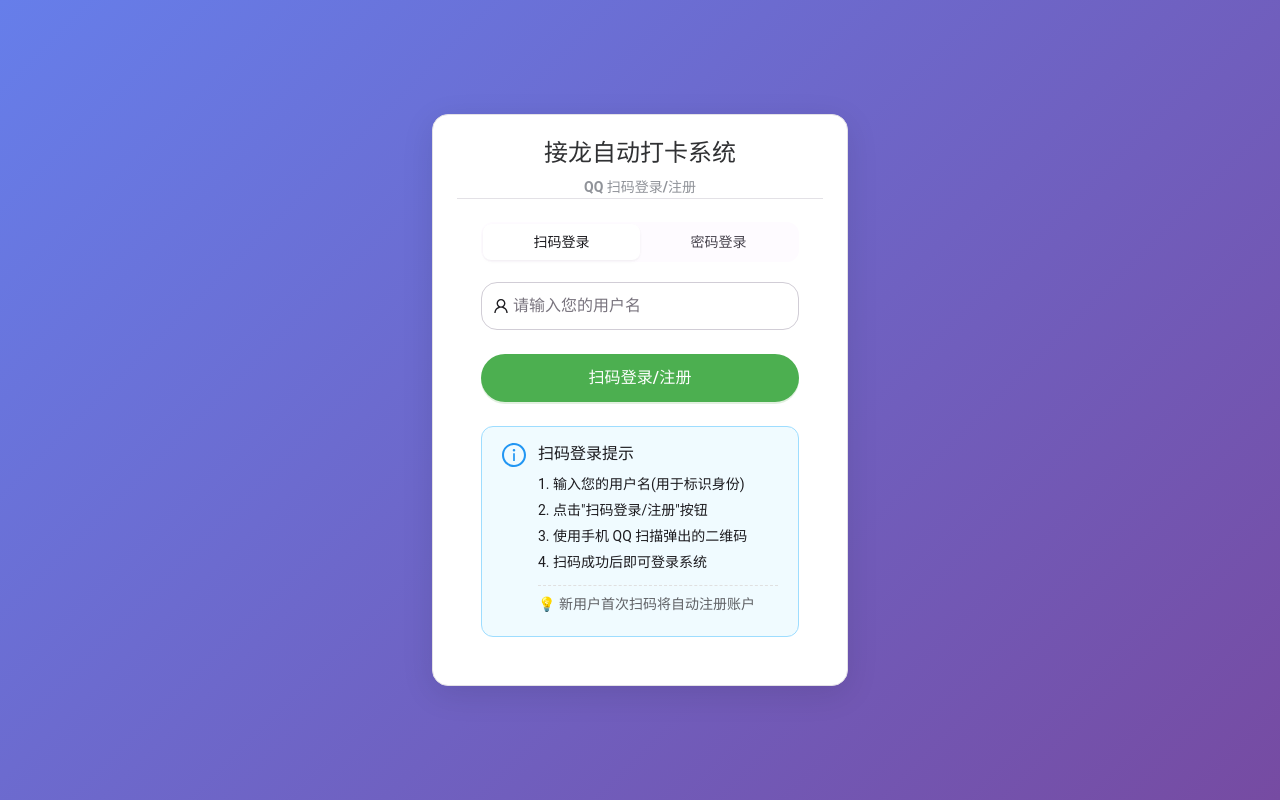
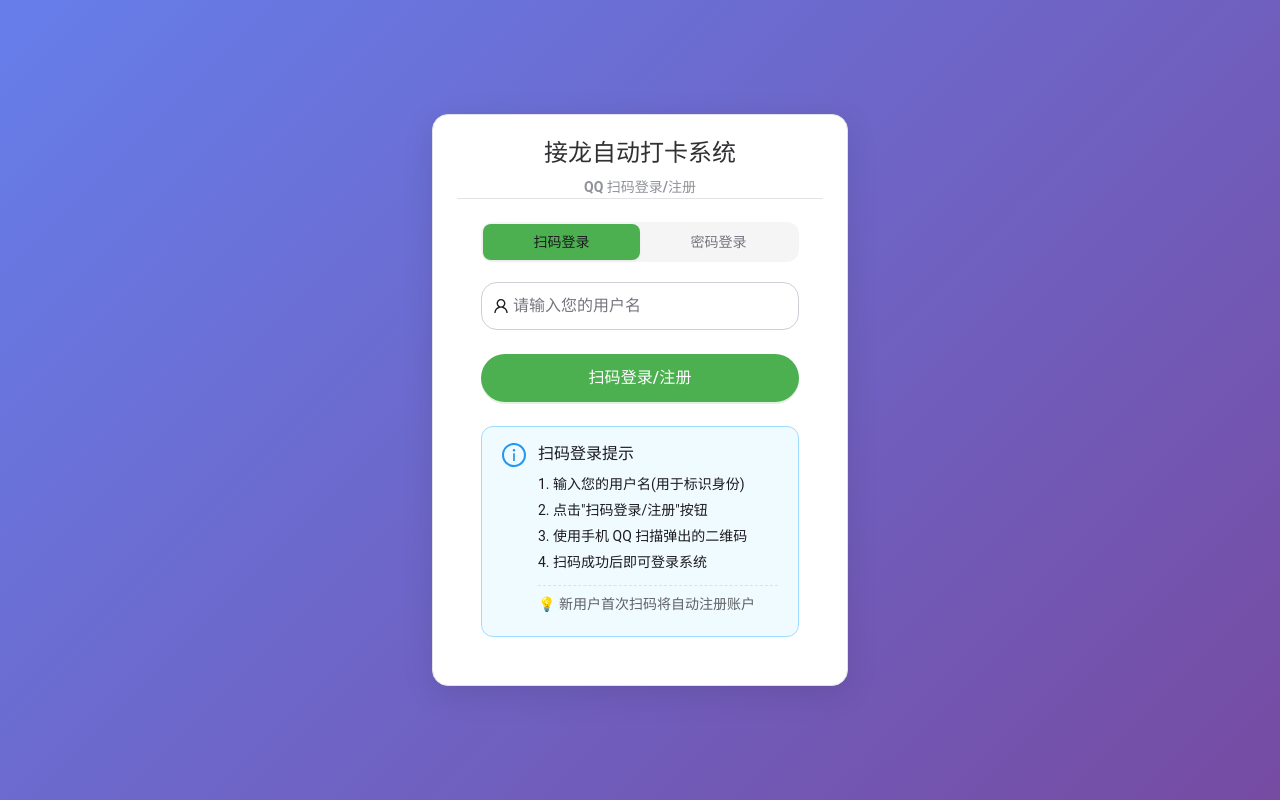
Before and after one commit to Cccc-owo/CheckInApp, a Vue app in the folder frontend/: page /login in a window 1280 px wide. Built offline with nearby package versions, Linux system fonts and the light colour scheme.

Commit message:
style: fix login view segmented compoment

```diff
--- a/frontend/src/antd-theme.js
+++ b/frontend/src/antd-theme.js
@@ -202,6 +202,38 @@ export default function getAntdTheme(isDark = false) {
         colorText: isDark ? '#e6e1e5' : '#1c1b1f',
       },
 
+      // === Segmented 组件 ===
+      Segmented: {
+        borderRadius: 12,
+        borderRadiusSM: 8,
+        // 根据源码，Segmented 使用这些 token 映射：
+        // labelColor <- colorTextLabel
+        // labelColorHover <- colorText
+        // bgColor <- colorBgLayout
+        // bgColorHover <- colorFillSecondary
+        // bgColorSelected <- colorBgElevated
+
+        // 未选中项文字颜色
+        colorTextLabel: isDark ? '#938f99' : '#79747e',
+        labelColor: isDark ? '#938f99' : '#79747e',
+
+        // 选中项和 hover 时的文字颜色
+        colorText: isDark ? '#ffffff' : '#1c1b1f',
+        labelColorHover: isDark ? '#ffffff' : '#1c1b1f',
+
+        // 整体背景色
+        colorBgLayout: isDark ? '#26252a' : '#f5f5f5',
+        bgColor: isDark ? '#26252a' : '#f5f5f5',
+
+        // hover 背景色（降低透明度，保持文字可见）
+        colorFillSecondary: isDark ? 'rgba(129, 199, 132, 0.12)' : 'rgba(76, 175, 80, 0.08)',
+        bgColorHover: isDark ? 'rgba(129, 199, 132, 0.12)' : 'rgba(76, 175, 80, 0.08)',
+
+        // 选中项背景色（主题色）
+        colorBgElevated: isDark ? '#81c784' : '#4caf50',
+        bgColorSelected: isDark ? '#81c784' : '#4caf50',
+      },
+
       // === Tooltip 组件 ===
       Tooltip: {
         colorBgSpotlight: isDark ? '#313033' : '#f5f5f5', // Tooltip 背景色（跟随主题）
--- a/frontend/src/views/LoginView.vue
+++ b/frontend/src/views/LoginView.vue
@@ -351,6 +351,12 @@ const handleLoginError = error => {
   bottom: 0;
   overflow-y: auto;
   padding: 16px;
+  transition: background 0.3s ease;
+}
+
+/* 暗色模式背景 */
+.dark .login-container {
+  background: linear-gradient(135deg, #1a237e 0%, #4a148c 100%);
 }
 
 .login-card {
@@ -358,6 +364,11 @@ const handleLoginError = error => {
   box-shadow: 0 8px 32px rgba(0, 0, 0, 0.1);
   width: 100%;
   margin: 20px 0;
+}
+
+/* 暗色模式卡片阴影 */
+.dark .login-card {
+  box-shadow: 0 8px 32px rgba(0, 0, 0, 0.4);
 }
 
 .card-header {
@@ -368,12 +379,24 @@ const handleLoginError = error => {
   margin: 0;
   font-size: 24px;
   color: #303133;
+  transition: color 0.3s ease;
+}
+
+/* 暗色模式标题 */
+.dark .card-header h2 {
+  color: #e6e1e5;
 }
 
 .subtitle {
   margin: 10px 0 0 0;
   font-size: 14px;
   color: #909399;
+  transition: color 0.3s ease;
+}
+
+/* 暗色模式副标题 */
+.dark .subtitle {
+  color: #cac4d0;
 }
 
 .mode-switch {
@@ -389,10 +412,20 @@ const handleLoginError = error => {
   color: #2196f3;
   cursor: pointer;
   text-decoration: none;
+  transition: color 0.3s ease;
 }
 
 .link-text:hover {
   text-decoration: underline;
+}
+
+/* 暗色模式链接 */
+.dark .link-text {
+  color: #64b5f6;
+}
+
+.dark .link-text:hover {
+  color: #90caf9;
 }
 
 .tips {
@@ -411,6 +444,13 @@ const handleLoginError = error => {
   border-top: 1px dashed #e0e0e0;
   color: #606266;
   font-weight: 500;
+  transition: all 0.3s ease;
+}
+
+/* 暗色模式提示注释 */
+.dark .tip-note {
+  border-top-color: #49454f;
+  color: #cac4d0;
 }
 
 /* 确保 Ant Design Row 占满高度 */
```
